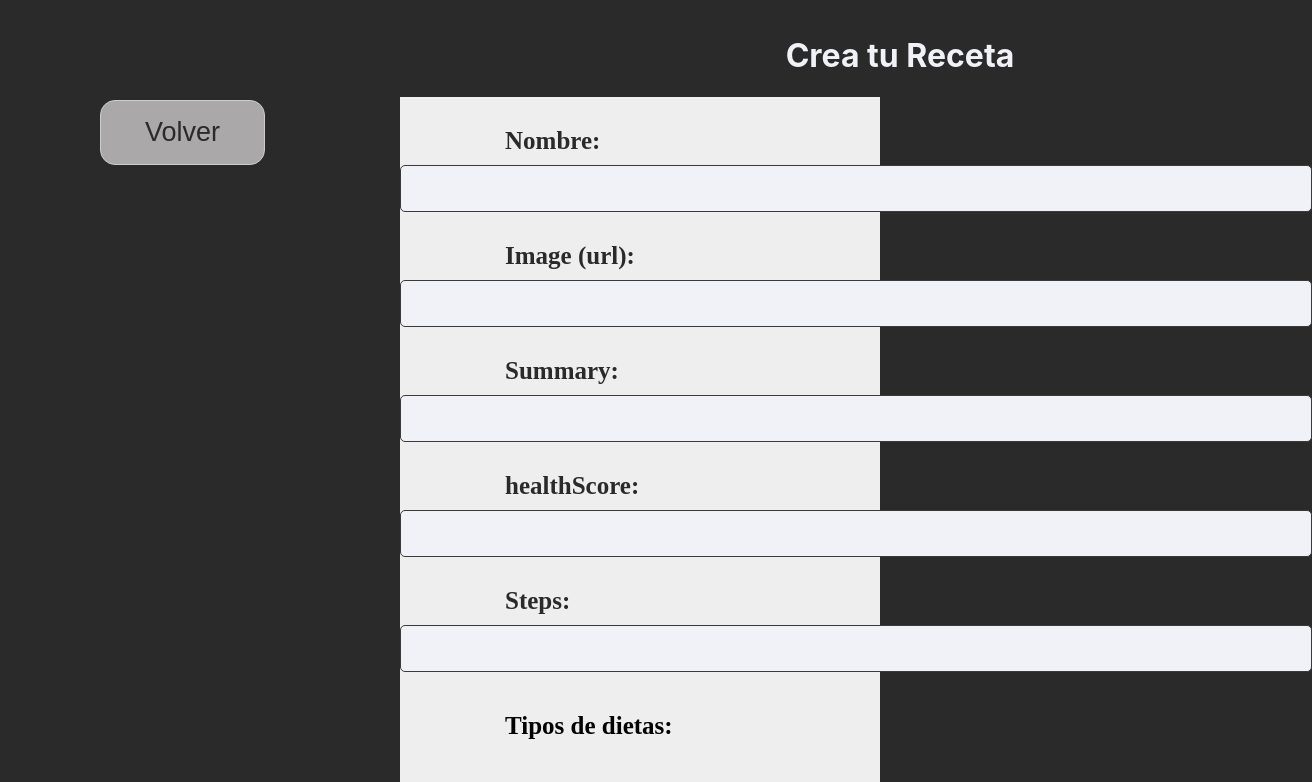
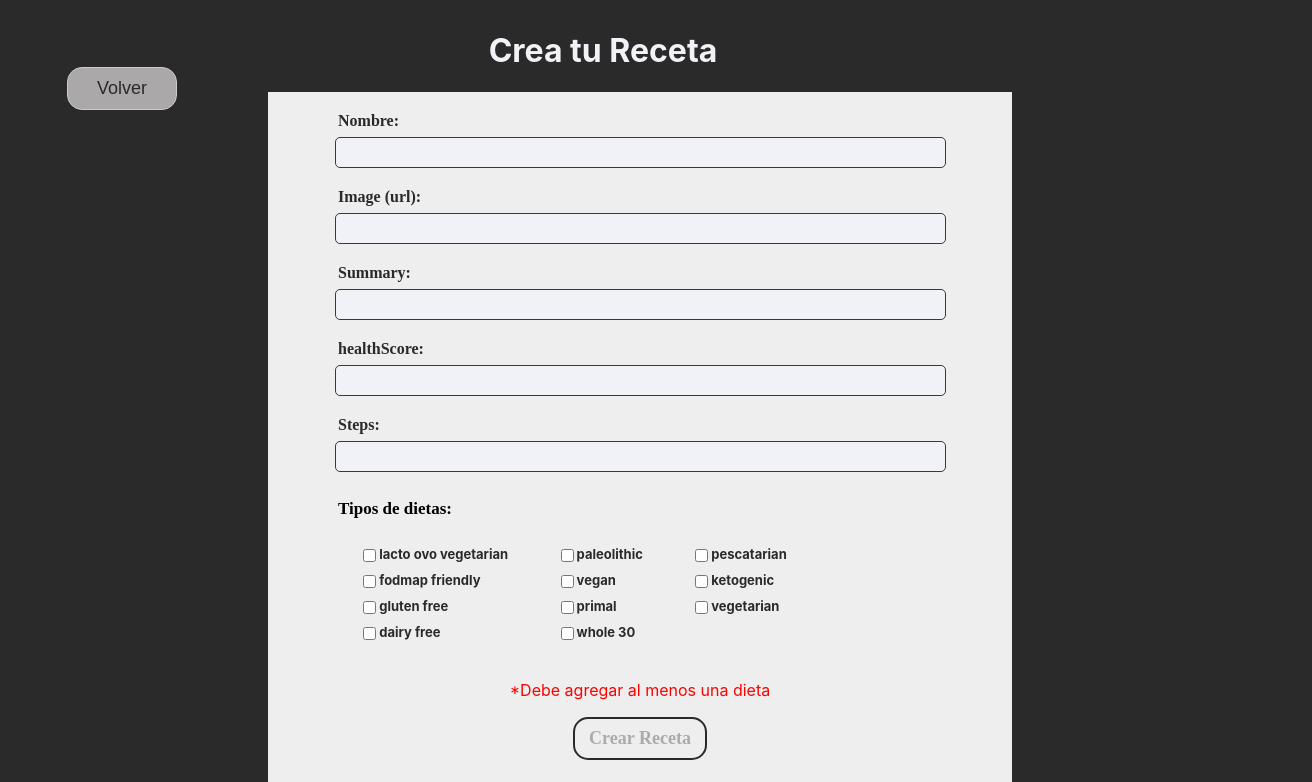
Before and after one commit to agustin8891/Pi-Henry-Food, a React (Create React App) app in the folder client/: page /recipes in a window 1280 px wide. Shown: the top 782 px of the page, 1312 px wide, since content can reach past the window. Built offline with nearby package versions, Linux system fonts and the light colour scheme; no server answers.

Commit message:
algunos cambios css

```diff
--- a/client/src/components/Card/Card.jsx
+++ b/client/src/components/Card/Card.jsx
@@ -9,7 +9,7 @@ export default function Card({name, image, key, healthScore, diets}) {
 			<p className={styles.cardStyleName}>{name}</p>
 			<p className={styles.cardStylenombreReceta}><strong>Tipos de dietas: </strong> </p>
 			<p className={styles.cardStyletype}>{diets}</p>
-			<img src = {image} alt="img not found" width="400px" />
+			<img src = {image} alt="img not found" width="268px" />
 			<p className={styles.cardhealthScore}><strong>healthScore: </strong>{healthScore}</p>
 		</div>
 	);
--- a/client/src/components/Card/Card.module.css
+++ b/client/src/components/Card/Card.module.css
@@ -3,27 +3,27 @@ body{
 }
 
 .cardStyleName{
-    font-size:25px;
+    font-size:16px;
     color:#2a2a2a;
     text-decoration: none;
 }
 
 .cardStyletype {
-    font-size:25px;
+    font-size:16px;
     color:#2a2a2a;
 }
 
 .cardhealthScore{
-    font-size:25px;
+    font-size:16px;
     color:#2a2a2a;
 }
 
 .cardStyletitle{
-    font-size:25px;
+    font-size:16px;
     color:#2a2a2a;
 }
 
 .cardStylenombreReceta{
-    font-size:25px;
+    font-size:16px;
     color:#2a2a2a;
 }
--- a/client/src/components/Home/Home.jsx
+++ b/client/src/components/Home/Home.jsx
@@ -81,8 +81,6 @@ export default function Home() {
 
 	return (
 		<div>
-			{console.log(allRecipes)}
-
 			<div className={styles.padreTop}>
 				<div className={styles.LinkClase}>
 					<p className={styles.HenryFood}>Henry Food</p>
@@ -137,7 +135,7 @@ export default function Home() {
 							</div>
 
 							<div className={styles.HealthClass}>
-								<label>Filtar por creado:</label>
+								<label>Filtar por creada o existente:</label>
 								<select onChange={e => handleFilterCreated(e)}>
 								<option selected="true" disabled="disabled">Seleccionar</option>
 									<option value='All'>Todos</option>
--- a/client/src/components/Home/Home.module.css
+++ b/client/src/components/Home/Home.module.css
@@ -11,14 +11,14 @@ body{
 }
 
 .LinkClase{
- padding-top:30px;
-  width:300px;
-  margin:5px;
-  margin-top:10px;
+ padding-top:20px;
+  width:200px;
+  margin:3px;
+  margin-top:7px;
   display:block;
   color:#ffac46;
   font-weight: italic;
-  font-size: 40px;
+  font-size: 27px;
 }
 
 
@@ -26,13 +26,13 @@ body{
 
 .filtrosyPaginado {
   font-size:5px;
-  width:1200px;
+  width:804px;
   margin-top:20px;
-  height:250px;
+  height:167px;
 }
 
 a{
-   font-size:30px;
+   font-size:20px;
   cursor: pointer;
   text-decoration: none;
 }
@@ -45,8 +45,8 @@ nav{
 li{
   border-radius: 2px;
   display: inline-block;
-  width: 40px;
-  height: 40px;
+  width: 27px;
+  height: 27px;
   background-color: darkgrey;
   color: #2a2a2a;
   margin: 4px;
@@ -54,8 +54,8 @@ li{
 }
 
 .padreDeFiltros {
-  font-size:50px;
-  width:1200px;
+  font-size:22px;
+  width:804px;
   display:flex;
   justify-content: space-around;
 
@@ -64,8 +64,19 @@ li{
 
 .HealthClass{
   margin:2px;
-  font-size:18px;
+  font-size:12px;
   padding-top:20px;
+  display:flex;
+  flex-direction:column;
+
+
+}
+
+.TypeClass {
+  margin:2px;
+  font-size:12px;
+  padding: 7px 10px;
+
   display:flex;
   flex-direction:column;
 
@@ -73,7 +84,7 @@ li{
 
 
 .abcClase {
-  justify-content: space-between;
+/*   justify-content: space-between; */
   font-size:18px;
   padding-top:20px;
   display:flex;
@@ -103,13 +114,13 @@ li{
 }
 
 .paginadoClase{
-  font-size:18px;
+  font-size:12px;
   margin:0px;
-  height:80px;
+  height:53px;
   display:flex;
   justify-content:center;
   margin-top:50px;
-  margin-left:-200px;
+  margin-left:-134px;
 }
 
 .paginasClase{
@@ -125,10 +136,10 @@ li{
 
 .padreDeCards{
 
-    gap:20px;
+    gap:13px;
    display:flex;
-   width: 2000px;
-   margin-left: -90px;
+   width: 1340px;
+   margin-left: -60px;
    margin-top:0px;
    flex-wrap: wrap;
    justify-content: center;
@@ -140,8 +151,8 @@ li{
 .boton{
   padding:0px;
   margin:center;
-  width: 200px;
-  height: 65px;
+  width: 134px;
+  height: 43px;
   cursor: pointer;
   background-color: #aaa8a8 ;
   position:relative;
@@ -150,7 +161,7 @@ li{
   border-color: #2a2a2a;
   border-radius: 15px;
   color: #2a2a2a;
-  font-size: 27px;
+  font-size: 18px;
   font-family:ericma;
   text-decoration: none;
   font-weight: bold;
@@ -167,11 +178,11 @@ li{
 
 
 .padreDeCards > fragment {
-    width: 500px;
-    height:700px;
+    width: 335px;
+    height:470px;
     text-align: center;
-    margin-left:90px;
-    margin-top:45px;
+    margin-left:60px;
+    margin-top:30px;
 
     background-color:#aaa8a8  ;
 }
@@ -205,13 +216,13 @@ fragment{
 
 
 .HealthClass{
-	max-width: 250px;
+	max-width: 167px;
 	position: relative;
 }
 
 .HealthClass select{
 	display: inline-block;
-	width: 200px;
+	width: 134px;
 	cursor: pointer;
   	padding: 7px 10px;
   	height: 42px;
@@ -248,8 +259,8 @@ option{
 	position: absolute;
 	right: 20px;
 	top: calc(50% + 5px);
-	width: 16px;
-	height: 16px;
+	width: 10px;
+	height: 10px;
 	display: block;
 	border-left:4px solid #2a2a2a;
 	border-bottom:4px solid #2a2a2a;
--- a/client/src/components/LandingPage/LandingPage.module.css
+++ b/client/src/components/LandingPage/LandingPage.module.css
@@ -3,15 +3,16 @@
     background-image: url(./20.jpg);
     background-repeat:no-repeat;
     background-position: center center;
-    height: 1150px;
+    height: 770px;
     background-size: cover;
+    margin-bottom:-40px;
 }
 
 
 
 .boton{
-    margin-top: 657px;
-    margin-left:-1200px;
+    margin-top: 440px;
+    margin-left:-750px;
     width: 165px;
     height: 65px;
     cursor: pointer;
--- a/client/src/components/RecipeCreate/RecipeCreate.jsx
+++ b/client/src/components/RecipeCreate/RecipeCreate.jsx
@@ -32,7 +32,7 @@ var dietasUnicas=[]
     }  else if (!/^[0-9_-]{1,3}$/.test(input.healthScore) || input.healthScore < 1) {
       errors.healthScore = "El número debe ser mayor que 0 y menor que 1000";
     } else if (!input.steps) {
-      errors.steps = "Este campo es requeridoe";
+      errors.steps = "Este campo es requerido";
     } else if (input.diets.length==0) {
       console.log("errores en diet")
     }
--- a/client/src/components/RecipeCreate/RecipeCreate.module.css
+++ b/client/src/components/RecipeCreate/RecipeCreate.module.css
@@ -8,24 +8,24 @@ body{
  {
     display:flex;
     flex-direction:column;
-    margin-left:400px;
-    margin-right:400px;
+    margin-left:268px;
+    margin-right:268px;
     background-color:#eeeeee;
-    margin-bottom:500px;
+    margin-bottom:335px;
 }
 
 .botonVolver{
     padding:0px;
     margin-left:0px;
     margin-bottom:0px;
-    width: 165px;
-    height: 65px;
+    width: 110px;
+    height: 43px;
     cursor: pointer;
     background-color: #aaa8a8 ;
     border-color: #2a2a2a;
     border-radius: 15px;
     display:inline-block;
-    font-size: 27px;
+    font-size: 18px;
     color: #2a2a2a;
     border:1px solid #ccc;
     text-align: center;
@@ -40,22 +40,22 @@ body{
 
 .favorito
 {
-    width:608px;
+    width:407px;
     color:#57585a;
-    margin-bottom:10px;
-    margin-top:5px;
+    margin-bottom:7px;
+    margin-top:3px;
 }
 
 
 .submit
 {
-    margin-top:20px;
-    width: 610px;
+    margin-top:13px;
+    width: 408px;
     background-color:#eeeeee;
 }
 
 .estiloError{
-    margin-bottom:-25px;
+    margin-bottom:-16px;
     margin-top:0px;
     padding:0px;
     color:red;
@@ -63,13 +63,13 @@ body{
 
 
 .estiloInput{
-    width:900px;
+    width:603px;
     margin:0px;
-    height:35px;
+    height:23px;
     font-family:ericma;
     text-decoration: none;
     font-weight: bold;
-    font-size:20px;
+    font-size:13px;
     color: #2a2a2a;
 
 }
@@ -78,21 +78,21 @@ body{
 
     display:flex;
     flex-direction:column;
-    font-size:20px;
+    font-size:13px;
 
 }
 
 .estiloInputStep {
     display:flex;
     flex-direction:column;
-    font-size:20px;
-    height:100px;
-    width:800px;
-    height:35px;
+    font-size:13px;
+    height:67px;
+    width:536px;
+    height:23px;
     font-family:ericma;
     text-decoration: none;
     font-weight: bold;
-    font-size:20px;
+    font-size:13px;
     color: #2a2a2a;
 }
 
@@ -100,22 +100,22 @@ body{
 
     display:flex;
     flex-direction:column;
-    font-size:20px;
-    height: 300px;
-    margin-top:10px;
+    font-size:13px;
+    height: 201px;
+    margin-top:7px;
 
 }
 
 .estiloLabel {
 
     display:flex;
-    margin-left:105px;
-    margin-top:30px;
-    margin-bottom:10px;
+    margin-left:70px;
+    margin-top:20px;
+    margin-bottom:7px;
     font-family:ericma;
     text-decoration: none;
     font-weight: bold;
-    font-size:25px;
+    font-size:16px;
     color: #2a2a2a;
 
 
@@ -123,12 +123,12 @@ body{
 
 
 .typeCard{
-    margin-top:30px;
+    margin-top:20px;
     margin-bottom:0px;
-    margin-left:100px;
-    font-size:20px;
+    margin-left:67px;
+    font-size:13px;
     display:flex;
-    width:100px;
+    width:67px;
 }
 
 .boton:hover{
@@ -137,16 +137,16 @@ body{
   }
 
 .buttonSubmit{
-    margin-top:50px;
-    margin-bottom:50px;
-    width: 200px;
-    height: 65px;
+    margin-top:33px;
+    margin-bottom:33px;
+    width: 134px;
+    height: 43px;
     cursor: pointer;
     background-color: #aaa8a8 ;
     border-color: #2a2a2a;
     border-radius: 15px;
     color: #2a2a2a;
-    font-size: 27px;
+    font-size: 18px;
     font-family:ericma;
     text-decoration: none;
     font-weight: bold;
@@ -160,13 +160,13 @@ body{
   }
 
 .buttonSubmitDisabled{
-    margin-top:50px;
-    margin-bottom:50px;
-    width: 200px;
-    height: 65px;
+    margin-top:33px;
+    margin-bottom:33px;
+    width: 134px;
+    height: 43px;
     border-color: #2a2a2a;
     border-radius: 15px;
-    font-size: 27px;
+    font-size: 18px;
     font-family:ericma;
     text-decoration: none;
     font-weight: bold;
@@ -185,18 +185,18 @@ body{
 .estiloDivdiets {
 
     display:flex;
-    width:900px;
-    margin-top:-300px;
+    width:603px;
+    margin-top:-201px;
     margin-bottom:0px;
-    margin-left:400px;
+    margin-left:268px;
 
 }
 
 
 
 .TiposSeleccionadosEstilo {
-    margin-top:50px;
-     margin-left:100px;
+    margin-top:33px;
+     margin-left:67px;
 
   }
 
@@ -209,16 +209,16 @@ ul{
   }
 
 .DivBoton {
-    width:150px;
-    margin-top:100px;
-    margin-left:100px;
+    width:100px;
+    margin-top:67px;
+    margin-left:67px;
 }
 
 .divTitulo{
-    width:400px;
-    margin-top:-150px;
+    width:268px;
+    margin-top:-100px;
     color: #f1f2f7;
-    margin-left:700px;
+    margin-left:469px;
 }
 
 .Contenedor{
@@ -229,8 +229,8 @@ ul{
 .contenedorDiets{
     display:flex;
     justify-content:space-around;
-    margin-left:100px;
-    margin-right:300px;
+    margin-left:67px;
+    margin-right:201px;
 }
 .primeras4Diets{
     display:flex;
@@ -255,22 +255,22 @@ label{
         display:flex;
 }
 .labelTypeDiet{
-     margin-top:10px;
+     margin-top:7px;
      text-decoration: none;
      font-weight: bold;
-     font-size:20px;
+     font-size:13px;
      color: #2a2a2a;
 }
 
 
 .estiloLabelTipos{
-    margin-top:30px;
-    margin-left:105px;
-    margin-bottom:30px;
+    margin-top:20px;
+    margin-left:70px;
+    margin-bottom:20px;
     font-family:ericma;
     text-decoration: none;
     font-weight: bold;
-    font-size:25px;
+    font-size:17px;
 }
 
 
@@ -279,6 +279,6 @@ input {
     border: 1px solid #393939;
     border-radius: 5px 5px 5px 5px;
     color: #2a2a2a;
-    font-size: 12px;
-    padding: 5px;
+    font-size: 8px;
+    padding: 3px;
  }
--- a/client/src/components/SearchBar/SearchBar.jsx
+++ b/client/src/components/SearchBar/SearchBar.jsx
@@ -16,9 +16,10 @@ function handleInputChange(e) {
 }
 
 function handleSubmit(e) {
-	e.preventDefault()
+	e.preventDefault();
+	setCurrentPage(1);
 	dispatch(getNameRecipes(name))
-	setCurrentPage(1);
+
 }
 
 return (
```
Also changed, not shown: client/src/components/Detail/Detail.module.css (+27 -27 lines), client/src/components/SearchBar/SearchBar.module.css (+10 -10 lines), client/src/reducer/index.js (+3 -15 lines).
